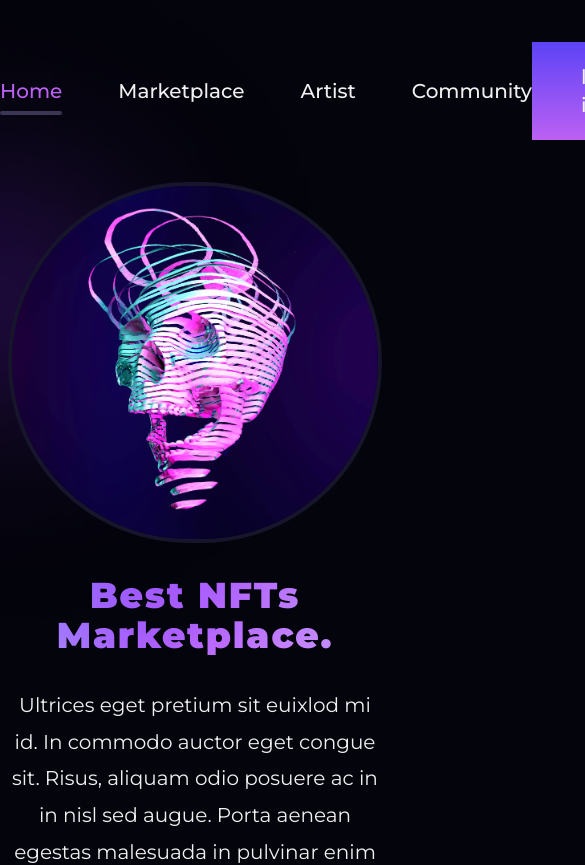
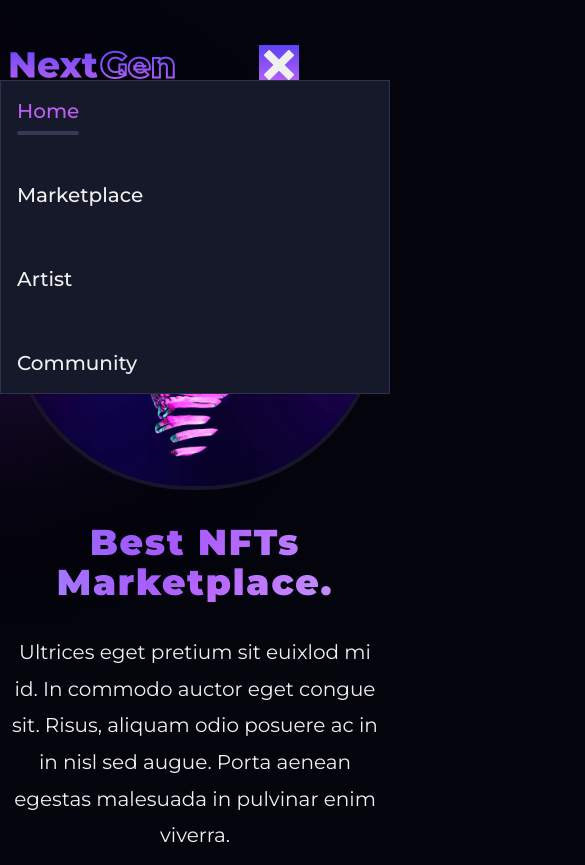
Before and after one commit to Riajul-56/NextGen, a React (Vite) app: page / in a window 390 px wide. Shown: the top 865 px of the page, 585 px wide, since content can reach past the window. Built offline with nearby package versions, Linux system fonts and the light colour scheme.

Commit message:
Banner responsive completed

```diff
--- a/package.json
+++ b/package.json
@@ -10,9 +10,11 @@
     "preview": "vite preview"
   },
   "dependencies": {
+    "@react-icons/all-files": "^4.1.0",
     "@tailwindcss/vite": "^4.0.1",
     "react": "^18.3.1",
     "react-dom": "^18.3.1",
+    "react-icons": "^5.5.0",
     "react-router": "^7.1.3",
     "react-slick": "^0.30.3",
     "slick-carousel": "^1.8.1"
--- a/src/sections/Banner.jsx
+++ b/src/sections/Banner.jsx
@@ -6,7 +6,7 @@ import bannerImg from "../assets/banner.png";
 
 const Banner = () => {
   return (
-    <section className="xl:py-[53px] relative z-50 px-2 MyXl:px-0">
+    <section className="xl:py-[53px] relative z-20 px-2 MyXl:px-0">
       <Container>
         <Flex className="items-center flex-col lg:flex-row">
           <div className="max-w-[785px] order-1 lg:order-0">
--- a/src/sections/Navbar.jsx
+++ b/src/sections/Navbar.jsx
@@ -1,9 +1,11 @@
-import React from "react";
+import React, { useState } from "react";
 import Container from "../components/Container";
 import Flex from "../components/Flex";
 import logo from "../assets/logo.png";
 import Button from "../components/Button";
 import { NavLink } from "react-router";
+import { FaBars } from "react-icons/fa6";
+import { ImCross } from "react-icons/im";
 
 let menu = [
   {
@@ -25,14 +27,41 @@ let menu = [
 ];
 
 const Navbar = () => {
+  const [navShow, setNavShow] = useState(false);
+  const handleNav=()=>{
+    setNavShow(!navShow);
+  }
   return (
-    <nav className="py-[42px] relative z-50">
+    <nav className="py-[42px] relative z-50 px-2 MyXl:px-0">
       <Container>
         <Flex className="items-center justify-between">
           <div>
             <img src={logo} />
           </div>
+          <div
+            className="lg:hidden block text-3xl btnlinear"
+            onClick={handleNav}
+          >
+            {navShow ? <FaBars /> : <ImCross />}
+          </div>
           <menu>
+            <ul className="flex gap-14 flex-col lg:hidden bg-[#16192A] border border-[#2E3150] absolute top-20 left-0 w-full py-4 px-4 z-[100]">
+              {menu.map((item, index) => (
+                <li key={item.name}>
+                  <NavLink
+                    to={item.link}
+                    className={({ isActive }) =>
+                      isActive ? "navItem activeNavItem" : "navItem"
+                    }
+                  >
+                    {item.name}
+                  </NavLink>
+                </li>
+              ))}
+            </ul>
+          </menu>
+
+          <menu className="hidden xl:block">
             <ul className="flex gap-14 ">
               {menu.map((item, index) => (
                 <li key={item.name}>
@@ -48,7 +77,7 @@ const Navbar = () => {
               ))}
             </ul>
           </menu>
-          <Flex className="gap-[17px]">
+          <Flex className="gap-[17px] hidden lg:flex">
             <Button text={"log in"} />
             <Button text={"Sign up"} bgShow={false} />
           </Flex>
```
Also changed, not shown: 1 other file (tests, documents, lock files or other folders).
